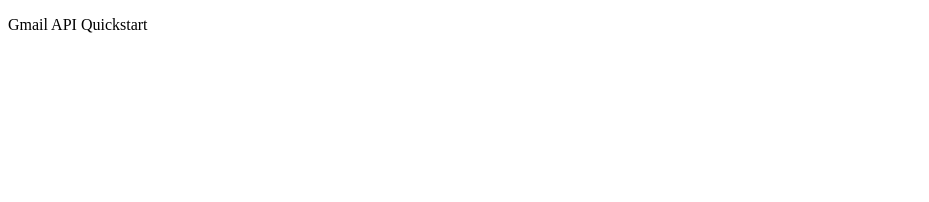
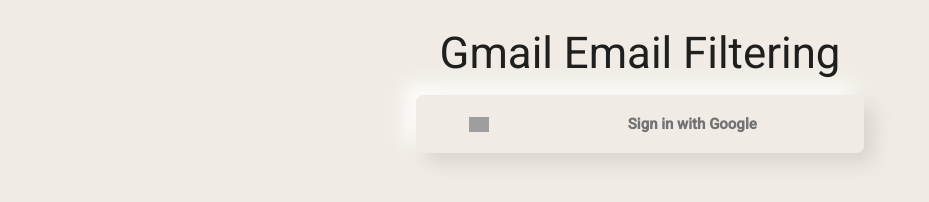
Before and after one commit to KetanDutt/Email-Filter, a plain HTML site: page index.html in a window 1280 px wide. Shown: the whole page, without its empty margins (0-929 px from the left). Drawn offline with nearby package versions, Linux system fonts and the light colour scheme; some packages are replaced by stand-ins of ours; grey boxes are pictures that could not be loaded; a script that the page names is missing.

Commit message:
css added

```diff
--- a/index.html
+++ b/index.html
@@ -16,15 +16,44 @@
   <link rel="apple-touch-icon" href="icons/Icon-192.png">
   <link rel="icon" type="image/png" href="favicon.png" />
   <link rel="manifest" href="manifest.json">
+
+  <link href="https://fonts.googleapis.com/css2?family=Roboto:wght@400;500&display=swap" rel="stylesheet">
+  <link href="https://fonts.googleapis.com/icon?family=Material+Icons" rel="stylesheet">
+
+  <link rel="stylesheet" href="https://cdnjs.cloudflare.com/ajax/libs/materialize/1.0.0/css/materialize.min.css">
+  <script src="https://cdnjs.cloudflare.com/ajax/libs/materialize/1.0.0/js/materialize.min.js"></script>
+
+  <script src="https://cdn.jsdelivr.net/npm/sweetalert2@8"></script>
+  <link href="https://cdn.jsdelivr.net/npm/@sweetalert2/theme-dark@3" rel="stylesheet">
+
+  <link rel="stylesheet" type="text/css" href="style.css" />
 </head>
 
 <body>
-  <p>Gmail API Quickstart</p>
-  <!--Add buttons to initiate auth sequence and sign out-->
-  <button id="authorize_button" style="display: none;">Authorize</button>
-  <button id="signout_button" style="display: none;">Sign Out</button>
-  <pre id="content" style="white-space: pre-wrap;"></pre>
-  <div id="emails"></div>
+  <div class="container row">
+    <h3 class="center"> Gmail Email Filtering </h3>
+
+    <!--Add buttons to initiate auth sequence and sign out-->
+    <!-- <button id="authorize_button" style="display: none;">Authorize</button> -->
+    <div class="col s12 m6 offset-m3 center-align" id="authorize_button">
+      <div class="row valign-wrapper neuButton" style="text-transform:none">
+        <div class="col s3">
+          <img width="20px" style="margin-top:7px; margin-right:8px" alt="Google sign-in"
+            src="https://upload.wikimedia.org/wikipedia/commons/thumb/5/53/Google_%22G%22_Logo.svg/512px-Google_%22G%22_Logo.svg.png" />
+        </div>
+        <div class="col s9 center" style="font-weight: 600;color:#737373;">
+          Sign in with Google
+        </div>
+      </div>
+    </div>
+    <button id="signout_button" style="display: none;">Sign Out</button>
+
+    <pre id="content" style="white-space: pre-wrap;"></pre>
+
+    <div id="emails"></div>
+  </div>
+
+  <!-- Scripts -->
   <script type="text/javascript" src="emailFilter.js"></script>
   <script async defer src="https://apis.google.com/js/api.js" onload="this.onload=function(){};handleClientLoad()"
     onreadystatechange="if (this.readyState === 'complete') this.onload()"></script>
--- /dev/null
+++ b/style.css
@@ -0,0 +1,13 @@
+body {
+    background:#f0ece5;
+    font-family: 'Roboto', sans-serif;
+}
+
+.neuButton {
+    padding: 1rem;
+    border: none;
+    outline: none;
+    border-radius: .5rem;
+    background: #f0ece5;
+    box-shadow: 10px 10px 20px #d8d4ce, -10px -10px 20px #ffffff;
+}
```
Also changed, not shown: manifest.json.
